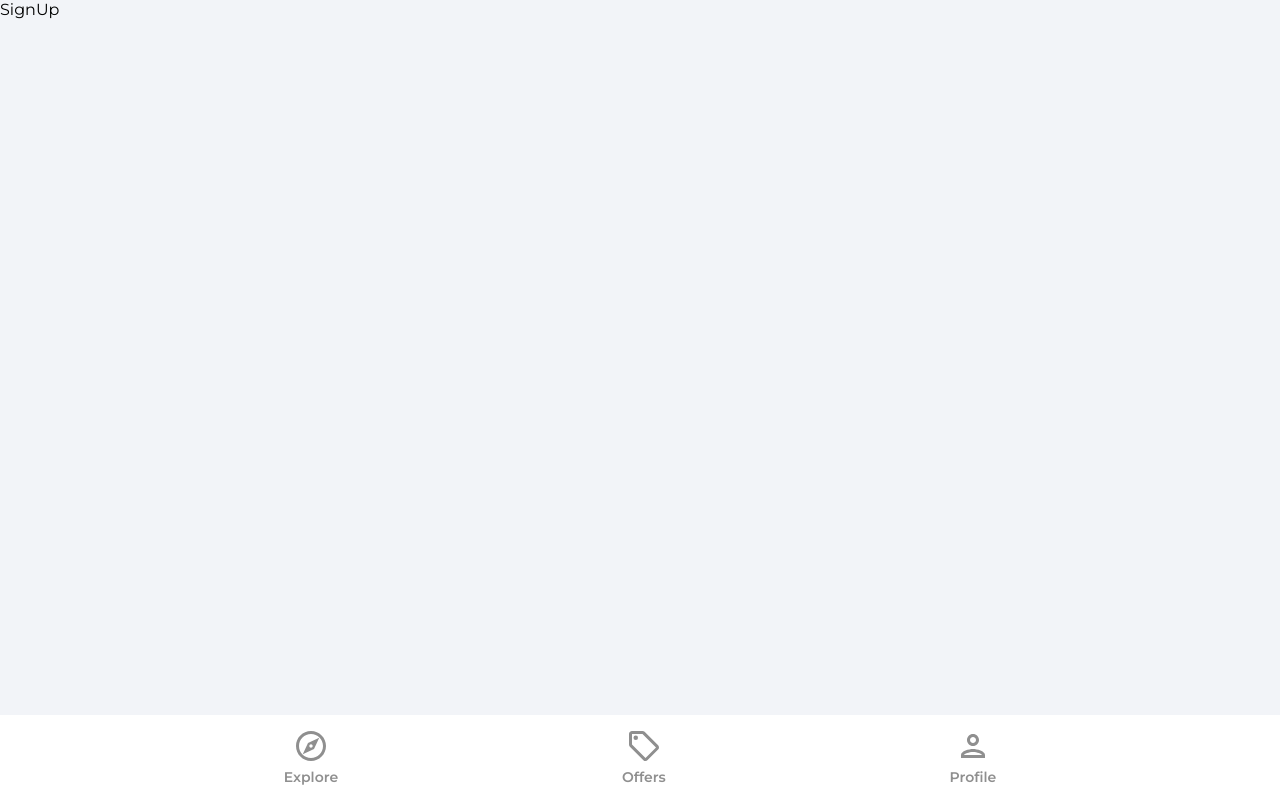
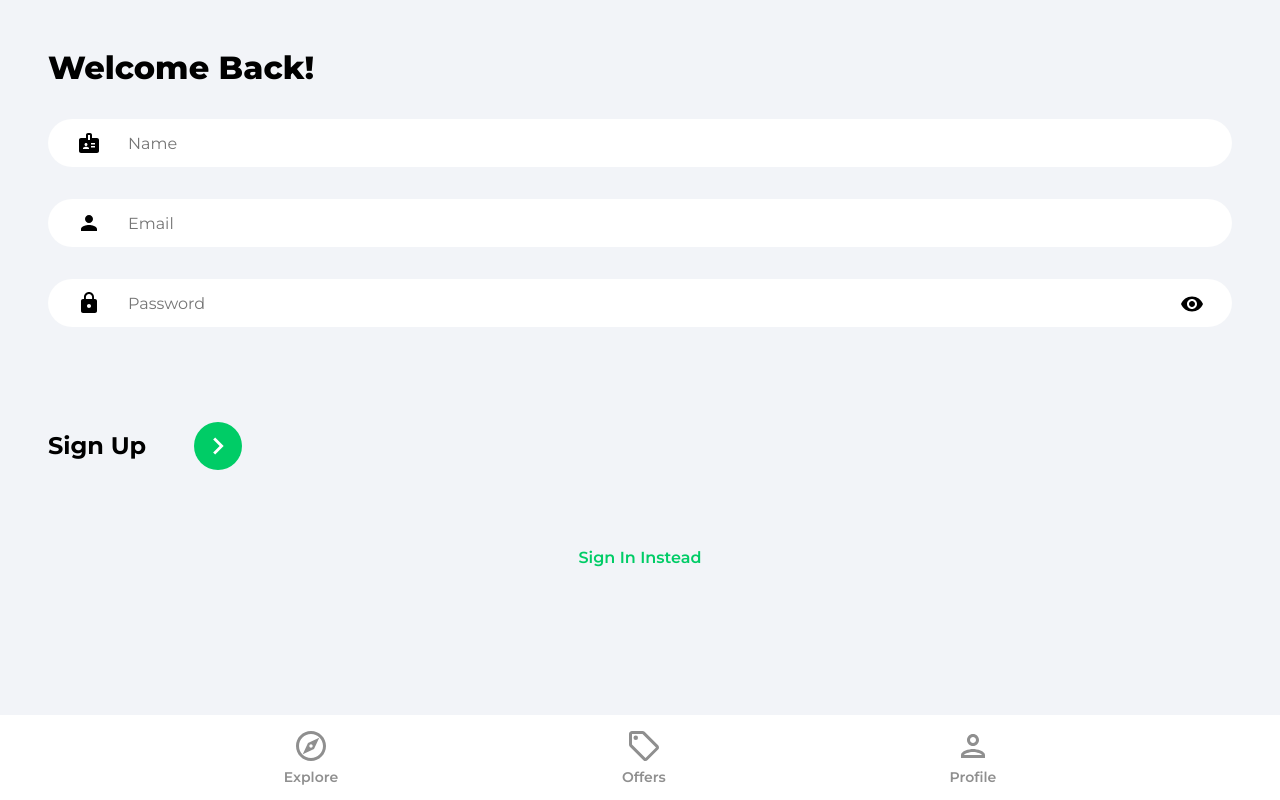
Before and after one commit to linkprada/House-Marketplace-App, a React (Create React App) app: page /sign-up in a window 1280 px wide. Built offline with nearby package versions, Linux system fonts and the light colour scheme.

Commit message:
Add SignIn/SignUp Components

```diff
--- a/src/App.js
+++ b/src/App.js
@@ -16,7 +16,7 @@
                 <Route path="/profile" element={<Profile></Profile>}></Route>
                 <Route path="/sign-in" element={<SignIn></SignIn>}></Route>
                 <Route path="/sign-up" element={<SignUp></SignUp>}></Route>
-                <Route path="/forgotpassword" element={<ForgotPassword></ForgotPassword>}></Route>
+                <Route path="/forgot-password" element={<ForgotPassword></ForgotPassword>}></Route>
             </Routes>
             <Navbar></Navbar>
         </Router>
--- a/src/pages/SignIn.jsx
+++ b/src/pages/SignIn.jsx
@@ -1,5 +1,78 @@
+import { useState } from "react";
+import { Link } from "react-router-dom";
+import { ReactComponent as ArrowRightIcon } from "../assets/svg/keyboardArrowRightIcon.svg";
+import visibilityIcon from "../assets/svg/visibilityIcon.svg";
+
 function SignIn() {
-    return <div>SignIn</div>;
+    const [showPassword, setShowPassword] = useState(false);
+    const [formData, setFormData] = useState({
+        email: "",
+        password: "",
+    });
+    const { email, password } = formData;
+
+    const onChange = (e) => {
+        setFormData((prevState) => ({
+            ...prevState,
+            [e.target.id]: e.target.value,
+        }));
+    };
+
+    const onSubmit = (e) => {
+        e.preventDefault();
+    };
+
+    return (
+        <div className="pageContainer">
+            <header>
+                <p className="pageHeader">Welcome Back!</p>
+            </header>
+
+            <form onSubmit={onSubmit}>
+                <input
+                    type="email"
+                    className="emailInput"
+                    placeholder="Email"
+                    id="email"
+                    value={email}
+                    onChange={onChange}
+                />
+
+                <div className="passwordInputDiv">
+                    <input
+                        type={showPassword ? "text" : "password"}
+                        className="passwordInput"
+                        placeholder="Password"
+                        id="password"
+                        value={password}
+                        onChange={onChange}
+                    />
+
+                    <img
+                        src={visibilityIcon}
+                        alt="show password"
+                        className="showPassword"
+                        onClick={() => setShowPassword((prevState) => !prevState)}
+                    />
+                </div>
+
+                <Link to="/forgot-password" className="forgotPasswordLink">
+                    Forgot Password
+                </Link>
+
+                <div className="signInBar">
+                    <p className="signInText">Sign In</p>
+                    <button className="signInButton">
+                        <ArrowRightIcon fill="#ffffff" width="34px" height="34px" />
+                    </button>
+                </div>
+            </form>
+
+            <Link to="/sign-up" className="registerLink">
+                Sign Up Instead
+            </Link>
+        </div>
+    );
 }
 
 export default SignIn;
--- a/src/pages/SignUp.jsx
+++ b/src/pages/SignUp.jsx
@@ -1,5 +1,83 @@
+import { useState } from "react";
+import { Link } from "react-router-dom";
+import { ReactComponent as ArrowRightIcon } from "../assets/svg/keyboardArrowRightIcon.svg";
+import visibilityIcon from "../assets/svg/visibilityIcon.svg";
+
 function SignUp() {
-    return <div>SignUp</div>;
+    const [showPassword, setShowPassword] = useState(false);
+    const [formData, setFormData] = useState({
+        name: "",
+        email: "",
+        password: "",
+    });
+    const { name, email, password } = formData;
+
+    const onChange = (e) => {
+        setFormData((prevState) => ({
+            ...prevState,
+            [e.target.id]: e.target.value,
+        }));
+    };
+
+    const onSubmit = (e) => {
+        e.preventDefault();
+    };
+
+    return (
+        <div className="pageContainer">
+            <header>
+                <p className="pageHeader">Welcome Back!</p>
+            </header>
+
+            <form onSubmit={onSubmit}>
+                <input
+                    type="text"
+                    className="nameInput"
+                    placeholder="Name"
+                    id="name"
+                    value={name}
+                    onChange={onChange}
+                />
+                <input
+                    type="email"
+                    className="emailInput"
+                    placeholder="Email"
+                    id="email"
+                    value={email}
+                    onChange={onChange}
+                />
+
+                <div className="passwordInputDiv">
+                    <input
+                        type={showPassword ? "text" : "password"}
+                        className="passwordInput"
+                        placeholder="Password"
+                        id="password"
+                        value={password}
+                        onChange={onChange}
+                    />
+
+                    <img
+                        src={visibilityIcon}
+                        alt="show password"
+                        className="showPassword"
+                        onClick={() => setShowPassword((prevState) => !prevState)}
+                    />
+                </div>
+
+                <div className="signUpBar">
+                    <p className="signUpText">Sign Up</p>
+                    <button className="signUpButton">
+                        <ArrowRightIcon fill="#ffffff" width="34px" height="34px" />
+                    </button>
+                </div>
+            </form>
+
+            <Link to="/sign-in" className="registerLink">
+                Sign In Instead
+            </Link>
+        </div>
+    );
 }
 
 export default SignUp;
```
